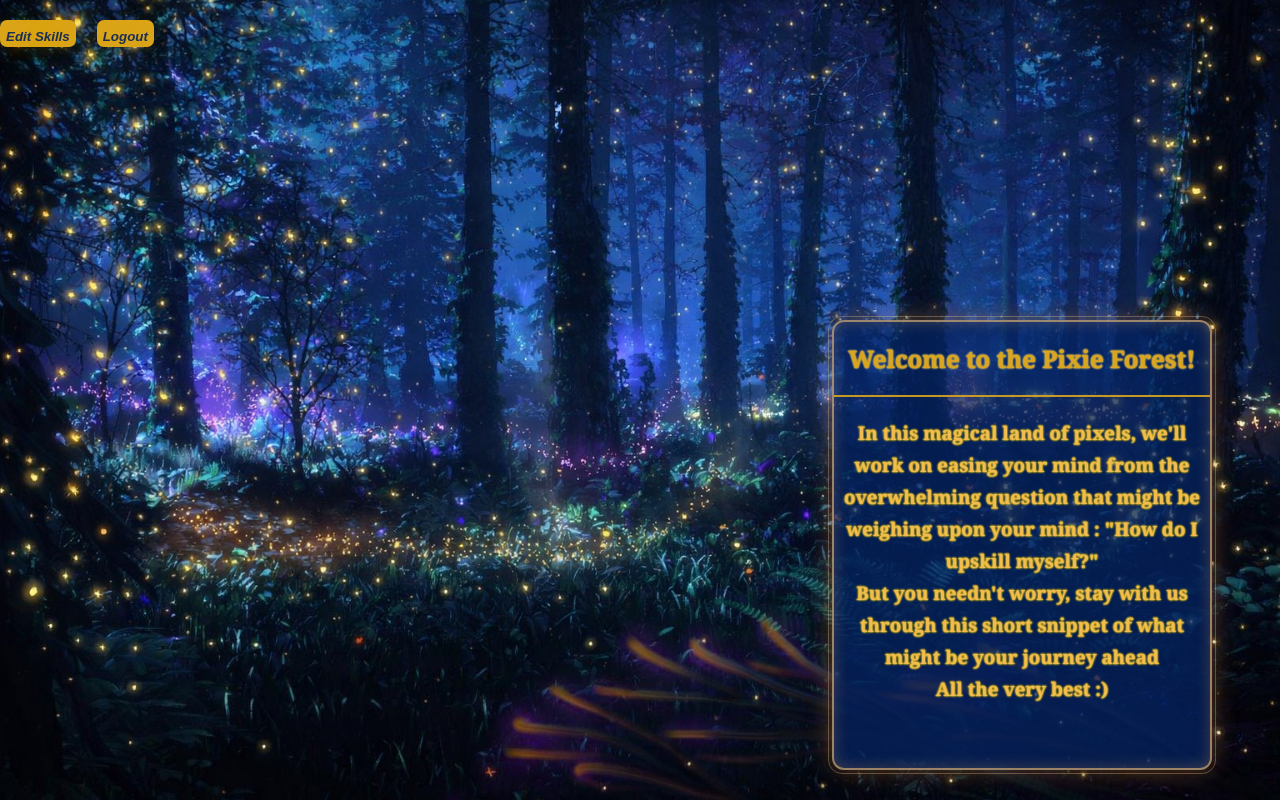
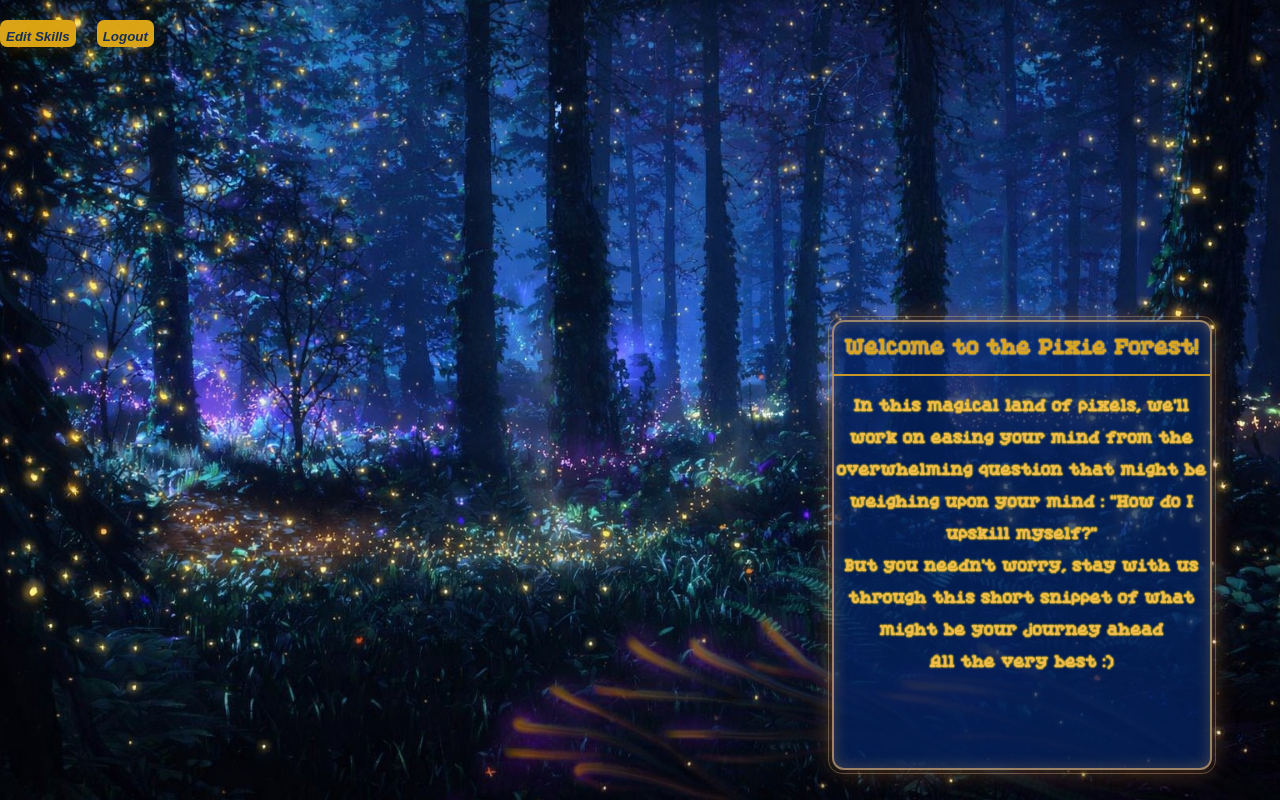
Before and after one commit to arohi06/skillpath_ai, a Django app: template skillpath_ai/templates/dashboard/dashboard.html in a window 1280 px wide. Run offline with Django 5.2, Linux system fonts and the light colour scheme; the template is opened without the code that fills it, so the values that code supplies are empty.

Commit message:
dashboard font change

```diff
--- a/skillpath_ai/static/css/dashboard.css
+++ b/skillpath_ai/static/css/dashboard.css
@@ -13,10 +13,10 @@ body {
   background: url("../images/dashboard.jpeg") no-repeat center center/cover;
   display: flex;
   color: aliceblue;
-  font-family: Cambria, Cochin, Georgia, Times, "Times New Roman", serif;
+  font-family: 'pixelFont', monospace;
+  font-size: 12px;
 }
 
-/*    'pixelFont',monospace; <- in font  family      */
 
 
 .dashboard {
```
